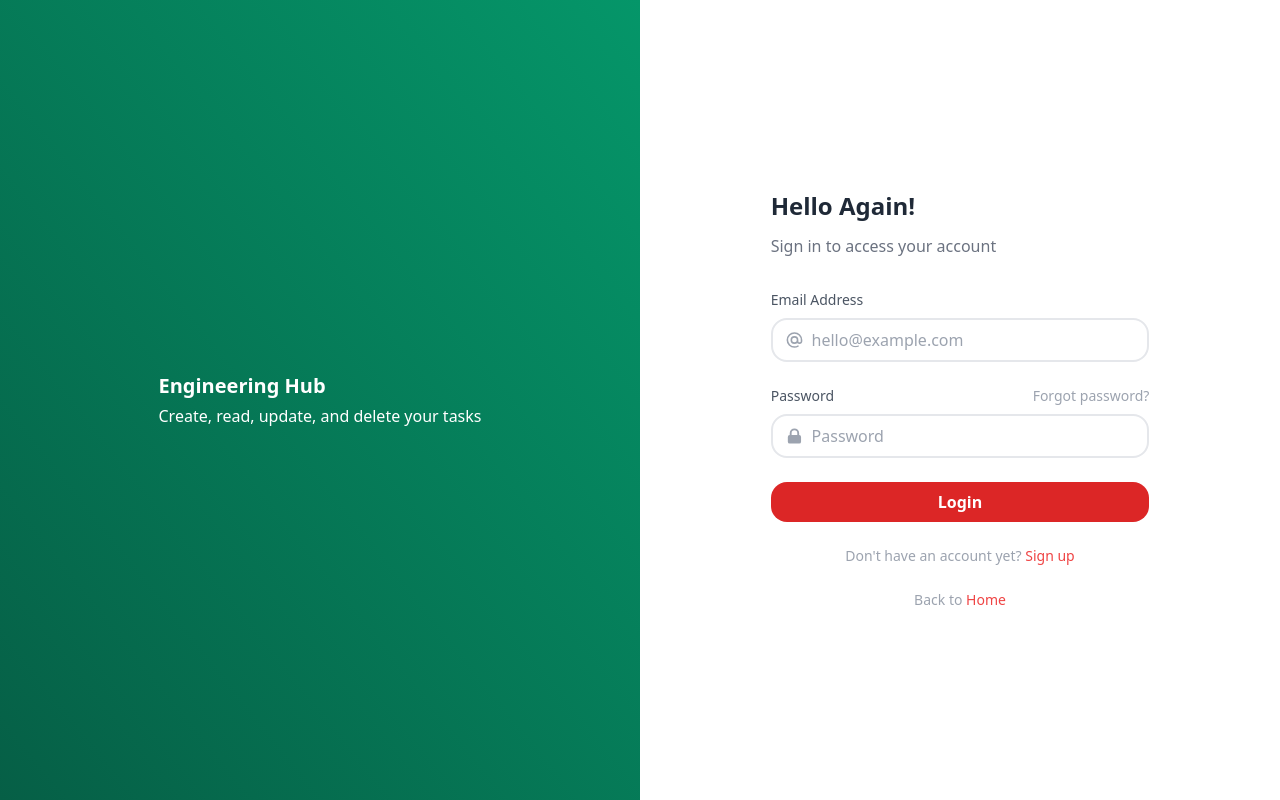
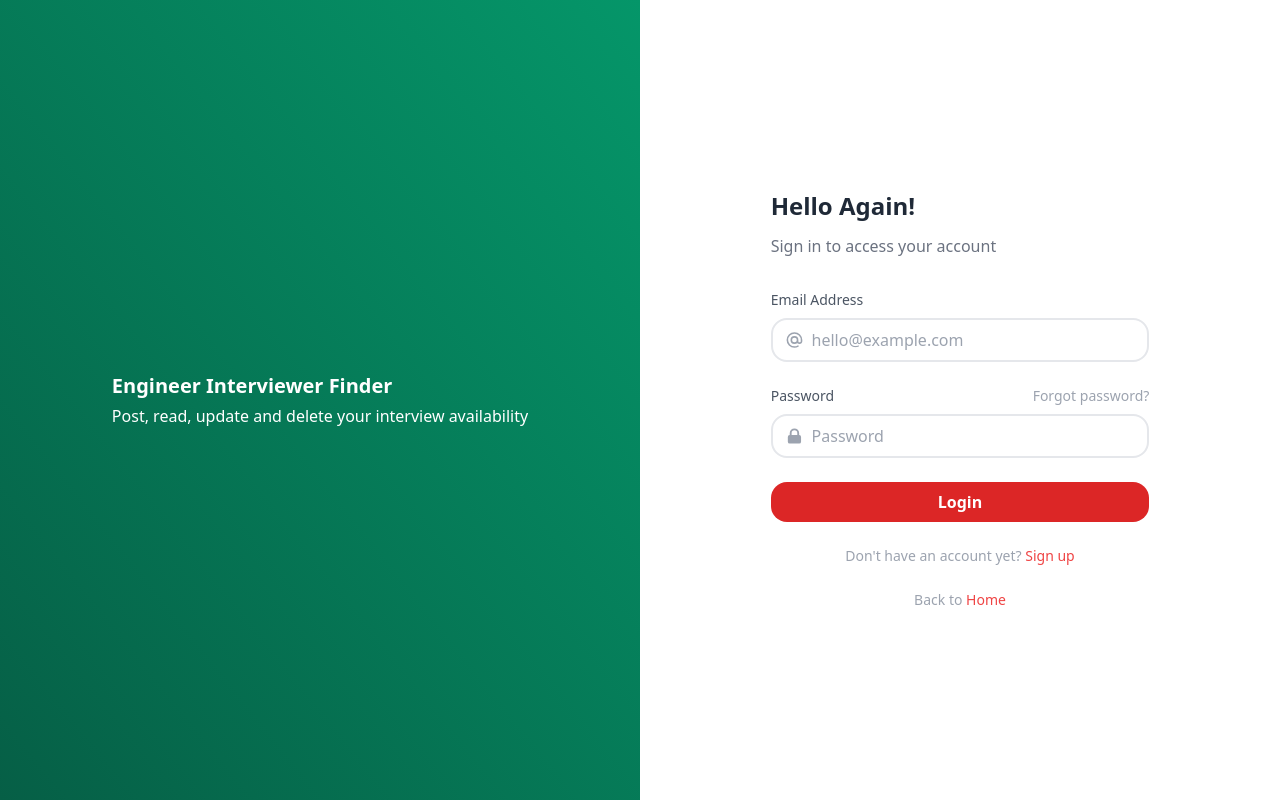
Before and after one commit to MatthewCYLau/engineering-hub-client, a Vue app: page /login in a window 1280 px wide. Built offline with nearby package versions, Linux system fonts and the light colour scheme; the HTML template or start-up script is replaced by a standard one.

Commit message:
changed the text on the sign in page

```diff
--- a/src/views/Login.vue
+++ b/src/views/Login.vue
@@ -4,9 +4,9 @@
       class="flex w-1/2 bg-gradient-to-tr from-green-800 to-green-600 i justify-around items-center"
     >
       <div>
-        <h1 class="text-white font-bold text-xl font-sans">Engineering Hub</h1>
+        <h1 class="text-white font-bold text-xl font-sans">Engineer Interviewer Finder</h1>
         <p class="text-white mt-1">
-          Create, read, update, and delete your tasks
+          Post, read, update and delete your interview availability
         </p>
       </div>
     </div>
```
